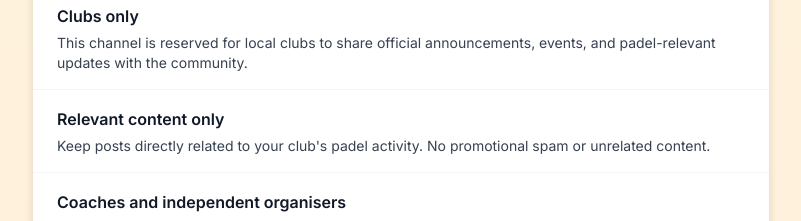
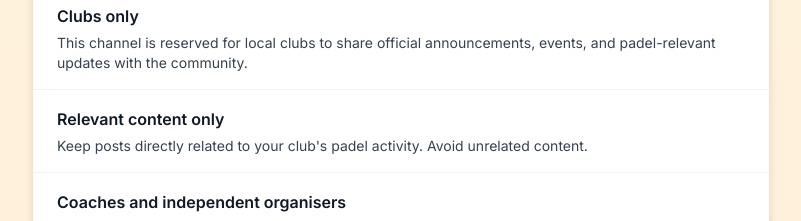
Before and after one commit to Gitperez288/padel-krakow, a Next.js app: page /guidelines in a window 1280 px wide. Shown: the part 2500-2721 px from the top of the page, without its empty margins (239-1040 px from the left). Built offline with nearby package versions, Linux system fonts and the light colour scheme.

Commit message:
fix: soften Club Announcements relevant content rule

```diff
--- a/src/app/guidelines/page.tsx
+++ b/src/app/guidelines/page.tsx
@@ -90,7 +90,7 @@ const groups = [
       },
       {
         heading: "Relevant content only",
-        body: "Keep posts directly related to your club's padel activity. No promotional spam or unrelated content.",
+        body: "Keep posts directly related to your club's padel activity. Avoid unrelated content.",
       },
       {
         heading: "Coaches and independent organisers",
```
